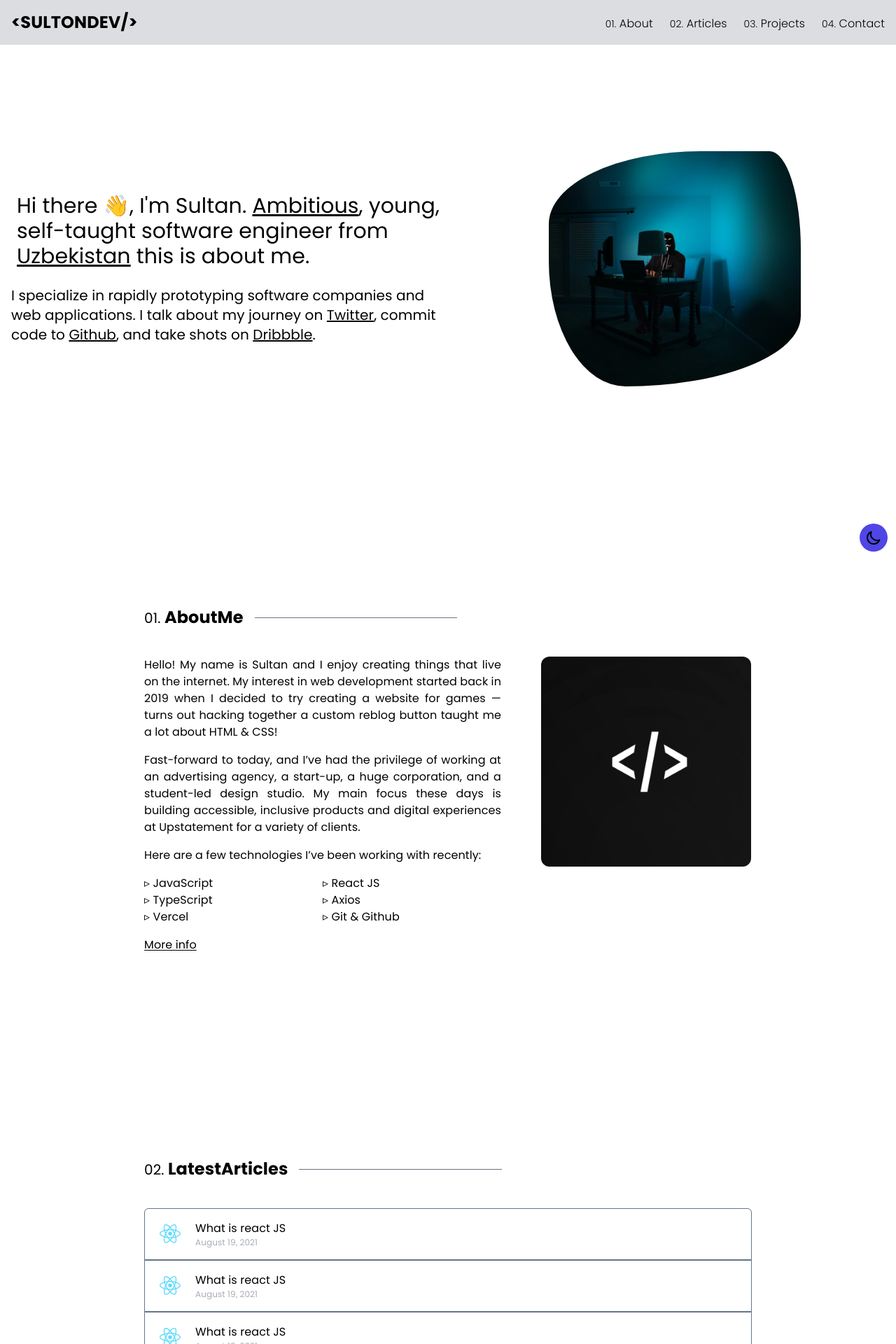
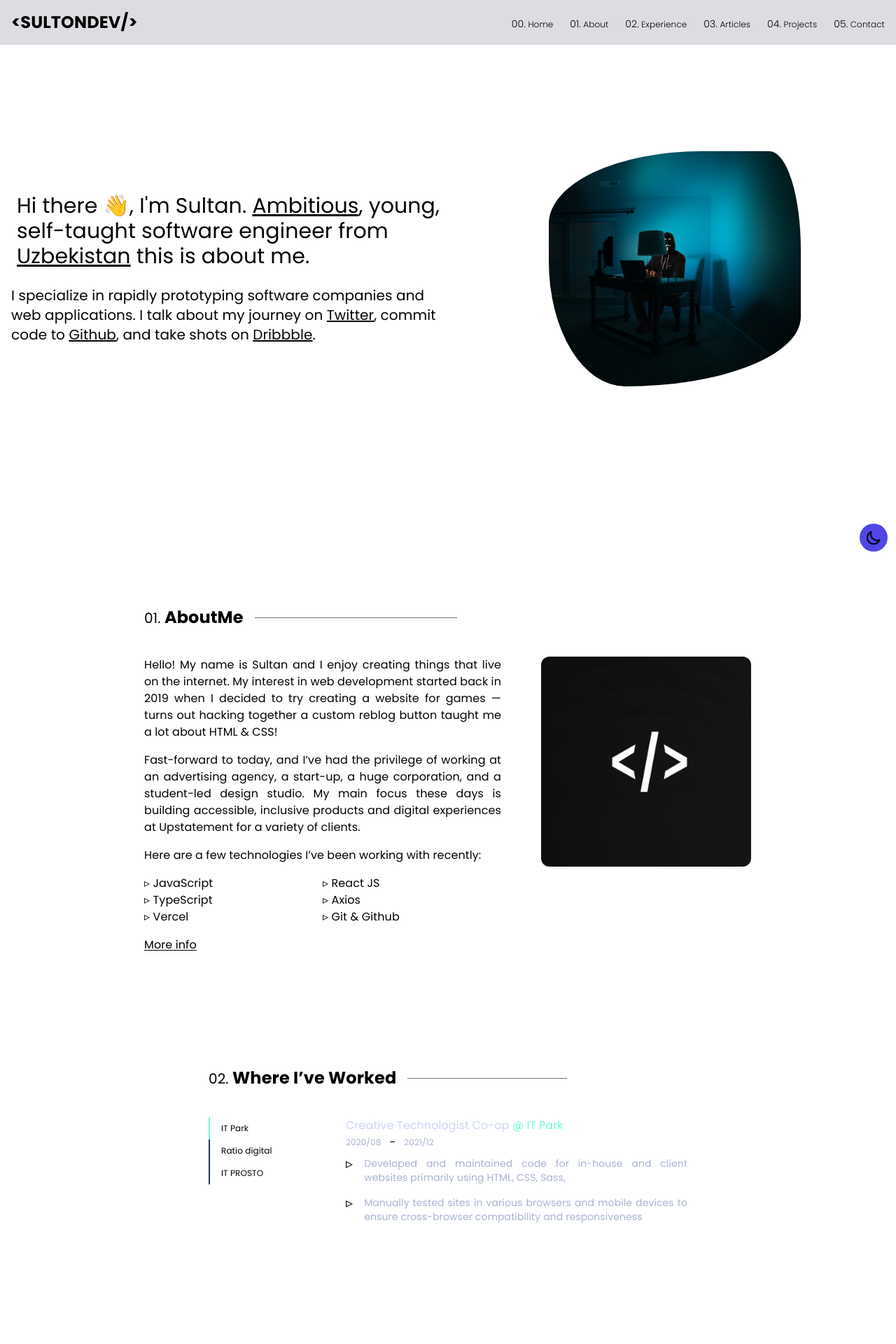
Before and after one commit to sultondev/portfolio, a React (Vite) app: page / in a window 1280 px wide. Shown: the top 1920 px of the page at 70% size. Built offline with nearby package versions, Linux system fonts and the light colour scheme; a web font is replaced by a local one.

Commit message:
add experience section

```diff
--- a/src/components/App/App.component.tsx
+++ b/src/components/App/App.component.tsx
@@ -3,20 +3,26 @@ import "./App.style.css";
 import Main from "../Main/Main.component";
 import ThemeChanger from "../ThemeChanger/ThemeChanger.component";
 import NavBarMob from "../NavBar/NavBarMob.component";
-import { Routes, Route } from "react-router-dom";
+import { Routes, Route, useLocation, useNavigate } from "react-router-dom";
 import { useRecoilState } from "recoil";
 import { loadingSpinnerStateData } from "../../recoil/atoms.state";
 import { LoadingSpinner } from "../LoadingSpinner/LoadingSpinner.component";
 import { useEffect } from "react";
 import Footer from "../Footer/Footer.component";
 import { NotFound } from "../NotFound/NotFound.component";
+
 function App() {
   const [loading, setLoading] = useRecoilState(loadingSpinnerStateData);
+  const location = useLocation();
+  const navigate = useNavigate();
 
   useEffect(() => {
     setLoading(false);
   }, [loading, setLoading]);
 
+  if (location.pathname === "/home") {
+    navigate("/", { replace: true });
+  }
   if (loading) {
     return <LoadingSpinner />;
   }
--- a/src/components/Main/Main.component.tsx
+++ b/src/components/Main/Main.component.tsx
@@ -2,19 +2,27 @@ import AboutMe from "./MainComponents/AboutMe.component";
 import { Articles } from "./MainComponents/Articles.component";
 import { MainWelcome } from "./MainComponents/MainWelcome.component";
 import "./Main.style.css";
+import { Projects } from "./MainComponents/Projects.component";
+import { Experience } from "./MainComponents/Experience.component";
 
 const Main = () => {
   return (
     <main className="main font-body">
       {/* Main Welcome */}
       <MainWelcome />
+
       {/* <!-- About Me --> */}
       <AboutMe />
+
+      {/* Experience */}
+
+      <Experience />
+
       {/* articels */}
       <Articles />
 
       {/* <!-- projects --> */}
-      {/* <Projects /> */}
+      <Projects />
     </main>
   );
 };
--- a/src/components/Main/Main.style.css
+++ b/src/components/Main/Main.style.css
@@ -47,6 +47,84 @@
 
 /* 111% 23% 126% 53% / 54% 79% 50% 94% */
 
+
+
+
+
+
+.experience-list {
+  align-items: flex-start;
+  max-width: 200px;
+  position: relative;
+}
+
+.experience-list::before {
+  content: "";
+  position: absolute;
+  left: 0;
+  top: var(--active-top);
+  height: var(--before-height);
+  background-color: var(--green);
+  transition: 0.2s all ease-in-out;
+}
+
+.experience-list__item {
+  width: 100%;
+}
+
+.experience-list__btn {
+  transition: 0.4s all;
+  width: 100%;
+  text-align: left;
+  border-left: 2px solid var(--gray-30);
+}
+
+
+.experience-list__btn-active {
+  color: var(--green);
+  border-left: 2px solid var(--gray-30);
+}
+
+.experience-data__header-role{
+  color: var(--lightest-slate);
+}
+
+.experience-data__header-at {
+  color: var(--green);
+}
+
+.experience-data__header-link {
+  color: var(--green);
+  position: relative;
+}
+
+.experience-data__header-link::before {
+  content: "";
+  width: 0%;
+  height: 0px;
+  position: absolute;
+  background: none;
+  top: 20px;
+  left: 0;
+  transition: 0.5s all;
+}
+
+.experience-data__header-link:hover::before {
+  width: 100%;
+  height: 1px;
+  background: var(--green);
+  top: 20px;
+  left: 0;
+}
+
+.experience-data__start, .experience-data__end  {
+  color: var(--light-slate);
+}
+
+.experience-data__resps {
+  color: var(--light-slate);
+}
+
 @keyframes blub-anim {
   0% {
     border-radius: 32% 25% 27% 27% / 25% 67% 18% 31%;
--- a/src/components/Main/MainComponents/Articles.component.tsx
+++ b/src/components/Main/MainComponents/Articles.component.tsx
@@ -3,7 +3,7 @@ import { Link } from "react-router-dom";
 
 export const Articles = () => {
   return (
-    <section className="h-[70vh] min-h-[500px] flex justify-center items-center">
+    <section className="h-[50vh] min-h-[400px] flex justify-center items-start">
       <div
         className="container mx-auto h-[20vh]
         max-w-[900px]
@@ -14,7 +14,7 @@ export const Articles = () => {
       >
         <h3 className="relative flex items-center md:text-xl gap-4">
           <div className="">
-            <span className="text-black dark:text-[#64ffda]">02.</span>{" "}
+            <span className="text-black dark:text-[#64ffda]">03.</span>{" "}
             <span className="font-bold md:text-2xl">LatestArticles</span>
           </div>
           <span className="w-1/3 h-[1px] bg-gray-500"></span>
--- /dev/null
+++ b/src/components/Main/MainComponents/Experience.component.tsx
@@ -0,0 +1,114 @@
+import { selectedCompanyStateData } from "../../../recoil/atoms.state";
+import { useRecoilState } from "recoil";
+import ExperienceData from "../../../data/components/Experience/Experience.data";
+import { ExperienceProps } from "../../../typing/types/Experience.type";
+import { DotArrow } from "../../Templates/DotArrow/DotArrow.template";
+
+export const Experience = () => {
+  const [selectedCompany, setSelectedCompany] = useRecoilState<ExperienceProps>(
+    selectedCompanyStateData
+  );
+
+  return (
+    <section className="experience flex justify-center items-start text-black dark:text-white min-h-[400px]">
+      <div className="container mx-auto max-w-[700px] md:px-2 ex-sm:px-4">
+        <h3 className="relative flex items-center md:text-xl gap-4">
+          <div className="">
+            <span className="text-black dark:text-[#64ffda]">02.</span>{" "}
+            <span className="font-bold md:text-2xl">Where I’ve Worked</span>
+          </div>
+          <span className="w-1/3 h-[1px] bg-gray-500"></span>
+        </h3>
+        <div className="flex md:flex-row ex-sm:items-center md:items-start ex-sm:flex-col md:gap-4 ex-sm:gap-6 my-10">
+          <ul
+            className={`experience-list min-w-[180px] h-fit flex flex-col relative before:w-[2px]`}
+            style={
+              {
+                "--active-top": `${caclTop(
+                  ExperienceData.length,
+                  selectedCompany.id - 1
+                )}%`,
+                "--before-height": `${beforeHeight(ExperienceData.length)}%`,
+              } as any
+            }
+          >
+            {ExperienceData &&
+              ExperienceData.map((data: ExperienceProps, index: number) => {
+                const { companyName, id } = data;
+                const activeRes = selectedCompany.id - 1 === index;
+                return (
+                  <li
+                    key={companyName + id}
+                    className="experience-list__item md:text-xs ex-sm:text-base"
+                  >
+                    <button
+                      className={`experience-list__btn dark:text-[#8892b0] ${
+                        activeRes ? "-active" : " "
+                      } dark: hover:bg-[#15213E] hover:text-[#64ffda] py-2 px-4`}
+                      onClick={() => {
+                        setSelectedCompany(ExperienceData[index]);
+                      }}
+                    >
+                      {companyName}
+                    </button>
+                  </li>
+                );
+              })}
+          </ul>
+          <div className="experience-data">
+            <h3 className="experience-data__header md:text-base">
+              <span className="experience-data__header-role">
+                {selectedCompany.jobRole}
+              </span>{" "}
+              <span className="experience-data__header-at">@</span>{" "}
+              <a
+                href={`${selectedCompany.linkForCompany}`}
+                className="experience-data__header-link"
+                target={"_blank"}
+                rel="noreferrer"
+              >
+                {selectedCompany.companyName}{" "}
+              </a>
+            </h3>
+            <div className="flex gap-3 items-center">
+              <p className="experience-data__start md:text-xs">
+                {selectedCompany.startDate}
+              </p>
+              <span> - </span>
+              <p className="experience-data__end md:text-xs">
+                {selectedCompany.endDate}
+              </p>
+            </div>
+            {/* resps -> responsibilities */}
+            <div className="experience-resps">
+              {selectedCompany.responsibilities.map(
+                (data: string, index: number) => {
+                  return (
+                    <p
+                      className="experience-data__resps items-start flex gap-4 py-2 md:text-justify md:text-sm ex-sm:text-left"
+                      key={data}
+                    >
+                      <span className="flex justify-start pt-1 md:text-xl">
+                        <DotArrow />
+                      </span>
+                      {data}
+                    </p>
+                  );
+                }
+              )}
+            </div>
+          </div>
+        </div>
+      </div>
+    </section>
+  );
+};
+
+function caclTop(length: number, orderIndx: number) {
+  console.log((100 / length) * orderIndx);
+  return (100 / length) * orderIndx;
+}
+
+function beforeHeight(length: number) {
+  return 100 / length;
+}
--- a/src/components/NavBar/NavBar.component.tsx
+++ b/src/components/NavBar/NavBar.component.tsx
@@ -1,4 +1,5 @@
 import { Link } from "react-router-dom";
+import NavBarData from "../../data/components/NavBar/NavBar.data";
 
 const NavBar = () => {
   return (
@@ -18,39 +19,22 @@ const NavBar = () => {
         xl:gap-6 xl:text-xl
       "
       >
-        <li>
-          <Link to="/" className="md:text-base  dark:hover:text-[#64ffda]">
-            <span className="text-sm text-black dark:text-[#64ffda]">01.</span>{" "}
-            About
-          </Link>
-        </li>
-        {/* <li>
-          <Link to="/skills">Skills</Link>
-        </li> */}
-        <li>
-          <Link to="/about" className="md:text-base  dark:hover:text-[#64ffda]">
-            <span className="text-sm text-black dark:text-[#64ffda]">02.</span>{" "}
-            Articles
-          </Link>
-        </li>
-        <li>
-          <Link
-            to="/projects"
-            className="md:text-base  dark:hover:text-[#64ffda]"
-          >
-            <span className="text-sm text-black dark:text-[#64ffda]">03.</span>{" "}
-            Projects
-          </Link>
-        </li>
-        <li>
-          <Link
-            to="/contact"
-            className="md:text-base  dark:hover:text-[#64ffda]"
-          >
-            <span className="text-sm text-black dark:text-[#64ffda]">04.</span>{" "}
-            Contact
-          </Link>
-        </li>
+        {NavBarData &&
+          NavBarData.map((data: string, index: number) => {
+            return (
+              <li key={data + index}>
+                <Link
+                  to={"/" + data.toLowerCase()}
+                  className="md:text-xs  dark:hover:text-[#64ffda]"
+                >
+                  <span className="text-sm text-black dark:text-[#64ffda]">
+                    0{index}.
+                  </span>{" "}
+                  {data}
+                </Link>
+              </li>
+            );
+          })}
       </ul>
     </nav>
   );
--- a/src/components/NavBar/NavBarMob.component.tsx
+++ b/src/components/NavBar/NavBarMob.component.tsx
@@ -1,8 +1,9 @@
 import { useRecoilState } from "recoil";
 import { navBarDefaultStateData } from "../../recoil/atoms.state";
+import { Link } from "react-router-dom";
+import ThemeChanger from "../ThemeChanger/ThemeChanger.component";
+import NavBarData from "../../data/components/NavBar/NavBar.data";
 
-import ThemeChanger from "../ThemeChanger/ThemeChanger.component";
-import { Link } from "react-router-dom";
 const NavBarMob = () => {
   const [menuState, setMenuState] = useRecoilState<string>(
     navBarDefaultStateData
@@ -60,21 +61,17 @@ const NavBarMob = () => {
         ex-sm:gap-4
         "
         >
-          <li>
-            <Link to="/">About</Link>
-          </li>
-          <li>
-            <Link to="/skills">Skills</Link>
-          </li>
-          <li>
-            <Link to="/projects">Projects</Link>
-          </li>
-          <li>
-            <Link to="/about">About</Link>
-          </li>
-          <li>
-            <Link to="/contact">Contact</Link>
-          </li>
+          {NavBarData &&
+            NavBarData.map((data: string, index: number) => {
+              return (
+                <li key={data + index + "dwajl"}>
+                  <span className="text-xl text-black dark:text-[#64ffda]">
+                    0{index}.
+                  </span>{" "}
+                  <Link to={"/" + data.toLowerCase()}>{data}</Link>
+                </li>
+              );
+            })}
         </ul>
         <div className="absolute right-5 top-[10px]">
           <ThemeChanger />
--- /dev/null
+++ b/src/data/components/Experience/Experience.data.ts
@@ -0,0 +1,52 @@
+const ExperienceData = [
+  {
+    companyName: "IT Park",
+    responsibilities: [
+      "Developed and maintained code for in-house and client websites primarily using HTML, CSS, Sass,",
+      "Manually tested sites in various browsers and mobile devices to ensure cross-browser compatibility and responsiveness",
+    ],
+    comment: `I’m resposible for development of landing pages for clients sites, and here my
+            main tasks are creating new websites by using modern technologies and improvement of
+            older websites. I use HTML, CSS, and JavaScript technologies for tasks. It’s amazing
+    `,
+    startDate: "2020/08",
+    endDate: "2021/12",
+    linkForCompany: "https://it-park.uz/",
+    jobRole: "Creative Technologist Co-op",
+    id: 1,
+  },
+  {
+    companyName: "Ratio digital",
+    responsibilities: [
+      "Developed and maintained code for in-house and client websites primarily using HTML, CSS, Sass,",
+      "Manually tested sites in various browsers and mobile devices to ensure cross-browser compatibility and responsiveness",
+    ],
+    comment: `I’m resposible for development of landing pages for clients sites, and here my
+            main tasks are creating new websites by using modern technologies and improvement of
+            older websites. I use HTML, CSS, and JavaScript technologies for tasks. It’s amazing
+    `,
+    startDate: "2021/01",
+    endDate: "2021/05",
+    linkForCompany: "https://global.ratio.digital/",
+    jobRole: "Software Engineer Co-op",
+    id: 2,
+  },
+  {
+    companyName: "IT PROSTO",
+    responsibilities: [
+      "Developed and maintained code for in-house and client websites primarily using HTML, CSS, Sass,",
+      "Manually tested sites in various browsers and mobile devices to ensure cross-browser compatibility and responsiveness",
+    ],
+    comment: `I’m resposible for development of landing pages for clients sites, and here my
+            main tasks are creating new websites by using modern technologies and improvement of
+            older websites. I use HTML, CSS, and JavaScript technologies for tasks. It’s amazing
+    `,
+    startDate: "2021/06",
+    endDate: "2022/04",
+    linkForCompany: "https://global.ratio.digital/",
+    jobRole: "Front-End Engineer",
+    id: 3,
+  },
+];
+
+export default ExperienceData;
--- /dev/null
+++ b/src/data/components/NavBar/NavBar.data.ts
@@ -0,0 +1,10 @@
+const NavBarData = [
+  "Home",
+  "About",
+  "Experience",
+  "Articles",
+  "Projects",
+  "Contact",
+];
+
+export default NavBarData;
--- a/src/index.css
+++ b/src/index.css
@@ -26,6 +26,18 @@
   --blue-40: #416883;
   --blue-50: #5e8ca7;
 
+  --gray-10: #8892b0;
+  --gray-30: #233554;
+
+  --hover-black: #15213E;
+
+
+  --navy-shadow: rgba(2,12,27,0.7);
+  --dark-slate: #495670;
+  --slate: #8892b0;
+  --light-slate: #a8b2d1;
+  --lightest-slate: #ccd6f6;
+  --white: #e6f1ff;
 
   --green: #64ffda;
 
--- a/src/recoil/atoms.state.ts
+++ b/src/recoil/atoms.state.ts
@@ -1,5 +1,6 @@
 import { atom } from "recoil";
-import { LoadingSpinner } from "../components/LoadingSpinner/LoadingSpinner.component";
+import ExperienceData from "../data/components/Experience/Experience.data";
+import { ExperienceProps } from "../typing/types/Experience.type";
 
 export const navBarDefaultStateData = atom<string>({
   key: "navBarDefaultStateData",
@@ -10,3 +11,8 @@ export const loadingSpinnerStateData = atom<boolean>({
   key: "loadingSpinnerStateData",
   default: true,
 });
+
+export const selectedCompanyStateData = atom<ExperienceProps>({
+  key: "selectedCompanyStateData",
+  default: ExperienceData[0],
+});
```
Also changed, not shown: src/typing/types/Experience.type.ts (added, +10 -0 lines).
